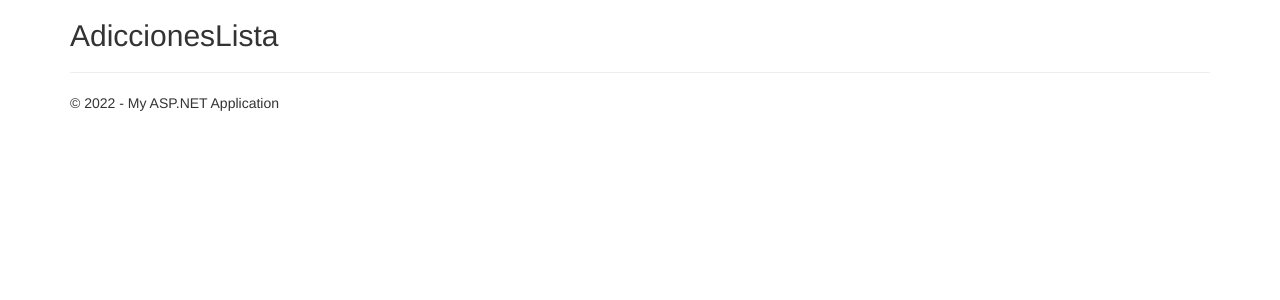
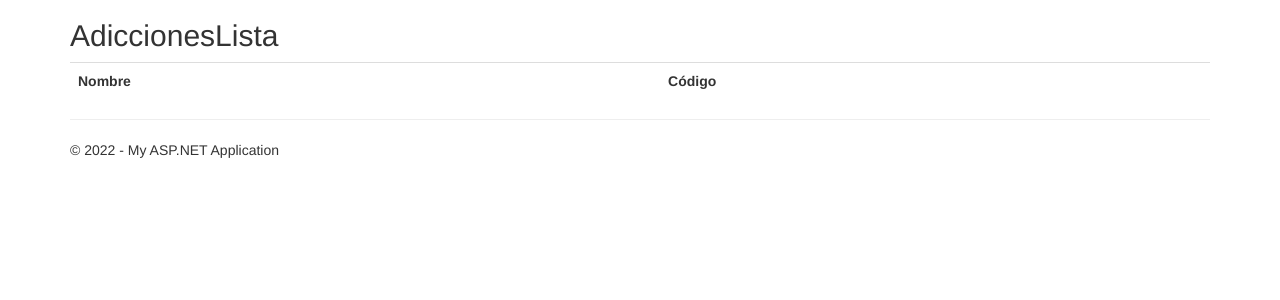
Before and after one commit to diegob0923/Progra6, an ASP.NET MVC app: template Proyecto/Proyecto/Views/Adicciones/AdiccionesLista.cshtml in a window 1280 px wide. Shown: the part 51-351 px from the top of the page. Run offline with ASP.NET Core 8 and stand-ins for ASP.NET MVC 5, Linux system fonts and the light colour scheme; the template is opened without the code that fills it, so the values that code supplies are empty; the project's own start-up code is not run, and a stand-in starts its controllers and pages; some libraries are stand-ins or nearby versions.

Commit message:
mostrando lista de adicciones

```diff
--- a/Proyecto/Proyecto/Views/Adicciones/AdiccionesLista.cshtml
+++ b/Proyecto/Proyecto/Views/Adicciones/AdiccionesLista.cshtml
@@ -1,6 +1,22 @@
-
+@model List<Proyecto.Models.sp_Retorna_Adicciones_Result>
 @{
     ViewBag.Title = "AdiccionesLista";
 }
 
 <h2>AdiccionesLista</h2>
+
+<table class="table">
+    <tr>
+        <th>Nombre</th>
+        <th>Código</th>
+    </tr>
+    @{
+        foreach (Proyecto.Models.sp_Retorna_Adicciones_Result posicionModelo in Model)
+        {
+            <tr>
+                <td>@posicionModelo.Nombre </td>
+                <td>@posicionModelo.Codigo</td>
+            </tr>
+        }
+    }
+</table>
```
